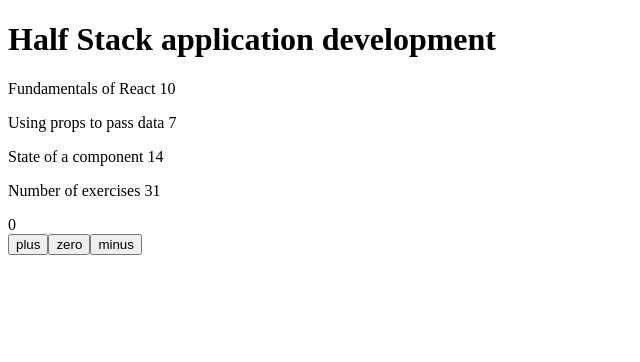
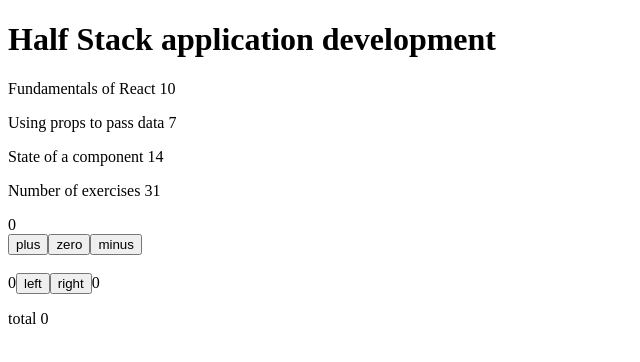
Before and after one commit to voygha/Full-Stack-Open, a React (Vite) app in the folder part1/: page / in a window 1280 px wide. Shown: the top 362 px of the page, without its empty margins (0-640 px from the left). Built offline with nearby package versions, Linux system fonts and the light colour scheme.

Commit message:
feat:  Manejo de un estado mas complejo, uso asincrono del estado

```diff
--- a/part1/src/App.jsx
+++ b/part1/src/App.jsx
@@ -8,13 +8,37 @@
 const App = () => {
   const [counter, setCounter] = useState(0)
   //console.log('rendering...', counter)
-  const increaseByOne  = () => {
+  const increaseByOne = () => {
     setCounter(counter + 1)
   }
   const decreaseByOne = () => setCounter(counter - 1)
   const setToZero = () => setCounter(0)
 
-  {/* Agrupamos todo en un unico objeto*/}
+
+  const [left, setLeft] = useState(0)
+  const [right, setRight] = useState(0)
+
+
+  const [allClicks, setAll] = useState([])
+
+  const [total, setTotal] = useState(0)
+
+
+  const handleLeftClick = () => {
+    setAll(allClicks.concat('L'))
+    const updatedLeft = left + 1
+    setLeft(updatedLeft)
+    setTotal(updatedLeft + right)
+  }
+
+  const handleRightClick = () => {
+    setAll(allClicks.concat('R'))
+    const updatedRight = right + 1
+    setRight(updatedRight)
+    setTotal(left + updatedRight)
+  }
+
+  {/* Agrupamos todo en un unico objeto*/ }
   const course = {
     name: 'Half Stack application development',
     /* Agrupar las constantes en un arreglo */
@@ -61,6 +85,18 @@
         onClick={decreaseByOne}
         text='minus'
       />
+      <br />
+      <br />
+      <div>
+      {left}
+      <button onClick={handleLeftClick}>left</button>
+      <button onClick={handleRightClick}>right</button>
+      {right}
+      <p>{allClicks.join(' ')}</p>
+      <p>total {total}</p>
+      </div>
+
+
     </div>
   )
 }
```
